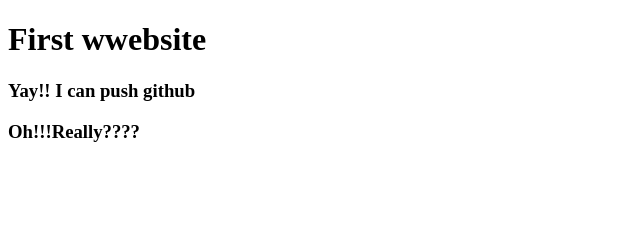
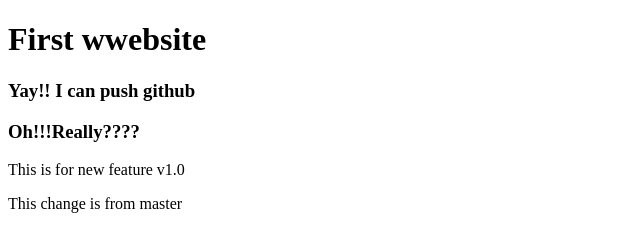
Before and after one commit to SysCall97/my-first-website, a plain HTML site: page index.html in a window 1280 px wide. Shown: the whole page, without its empty margins (0-640 px from the left). Drawn offline with Linux system fonts and the light colour scheme.

Commit message:
push from develop

```diff
--- a/index.html
+++ b/index.html
@@ -9,5 +9,7 @@
     <h1>First wwebsite</h1>
     <h3>Yay!! I can push github</h3>
     <h3>Oh!!!Really????</h3>
+    <p>This is for new feature v1.0</p>
+    <p>This change is from master</p>
 </body>
 </html>
```
